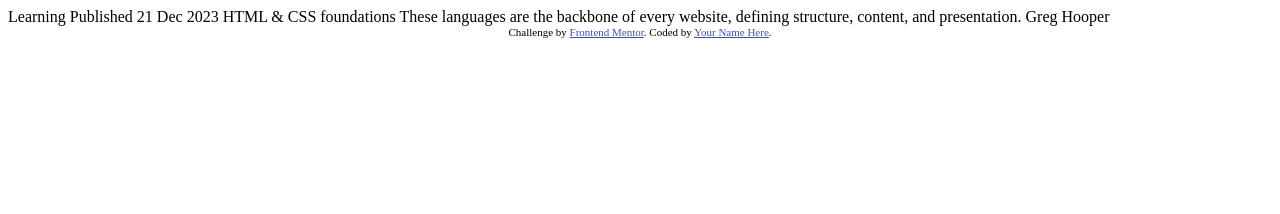
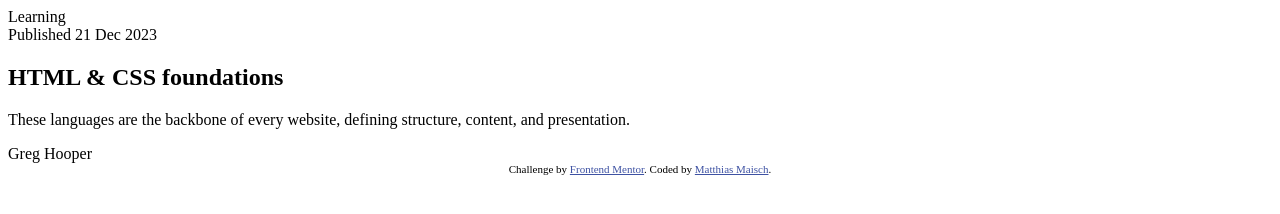
Before and after one commit to solloc/frontend-mentor-blog-preview-card-main, a plain HTML site: page index.html in a window 1280 px wide. Drawn offline with Linux system fonts and the light colour scheme.

Commit message:
content structured

```diff
--- a/index.html
+++ b/index.html
@@ -2,33 +2,23 @@
 <html lang="en">
 <head>
   <meta charset="UTF-8">
-  <meta name="viewport" content="width=device-width, initial-scale=1.0"> <!-- displays site properly based on user's device -->
-
+  <meta name="viewport" content="width=device-width, initial-scale=1.0">
   <link rel="icon" type="image/png" sizes="32x32" href="./assets/images/favicon-32x32.png">
-
   <title>Frontend Mentor | Blog preview card</title>
-
-  <!-- Feel free to remove these styles or customise in your own stylesheet 👍 -->
-  <style>
-    .attribution { font-size: 11px; text-align: center; }
-    .attribution a { color: hsl(228, 45%, 44%); }
-  </style>
+  <link rel="stylesheet" href="styles.css" />
 </head>
 <body>
-
-  Learning
-
-  Published 21 Dec 2023
-
-  HTML & CSS foundations
-
-  These languages are the backbone of every website, defining structure, content, and presentation.
-
-  Greg Hooper
-
-  <div class="attribution">
-    Challenge by <a href="https://www.frontendmentor.io?ref=challenge" target="_blank">Frontend Mentor</a>.
-    Coded by <a href="#">Your Name Here</a>.
-  </div>
+  <main>
+    <section>
+      <div class="tag">Learning</div>
+      <div class="publishedDate">Published 21 Dec 2023</div>
+      <h1>HTML & CSS foundations</h1>
+      <p>These languages are the backbone of every website, defining structure, content, and presentation.</p>    </section>
+      <div class="author">Greg Hooper</div>
+  </main>
+  <footer>
+    Challenge by <a href="https://www.frontendmentor.io?ref=challenge" target="_blank" rel="noopener">Frontend Mentor</a>.
+    Coded by <a href="https://www.novaimpact.com">Matthias Maisch</a>.
+  <footer>
 </body>
 </html>
--- /dev/null
+++ b/styles.css
@@ -0,0 +1,8 @@
+
+footer {
+    font-size: 11px;
+    text-align: center;
+}
+footer a {
+    color: hsl(228, 45%, 44%);
+}
```
